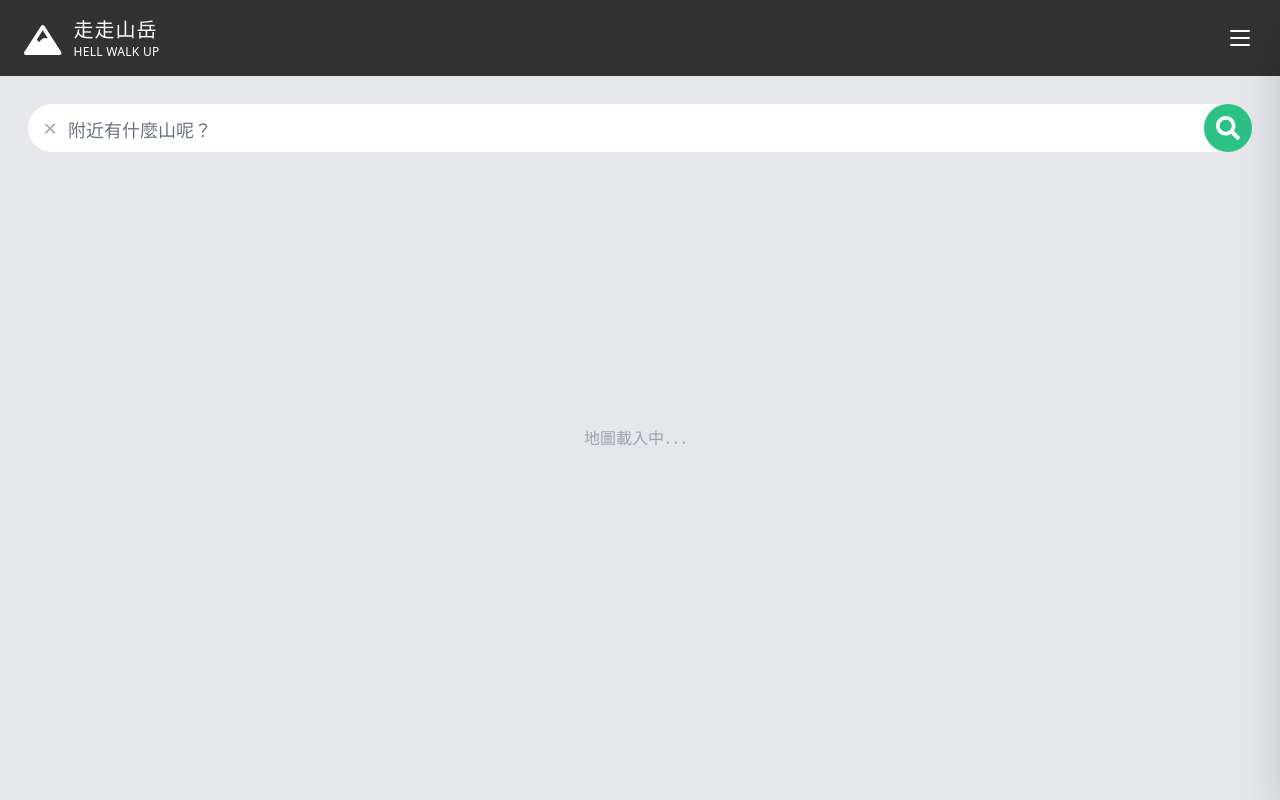
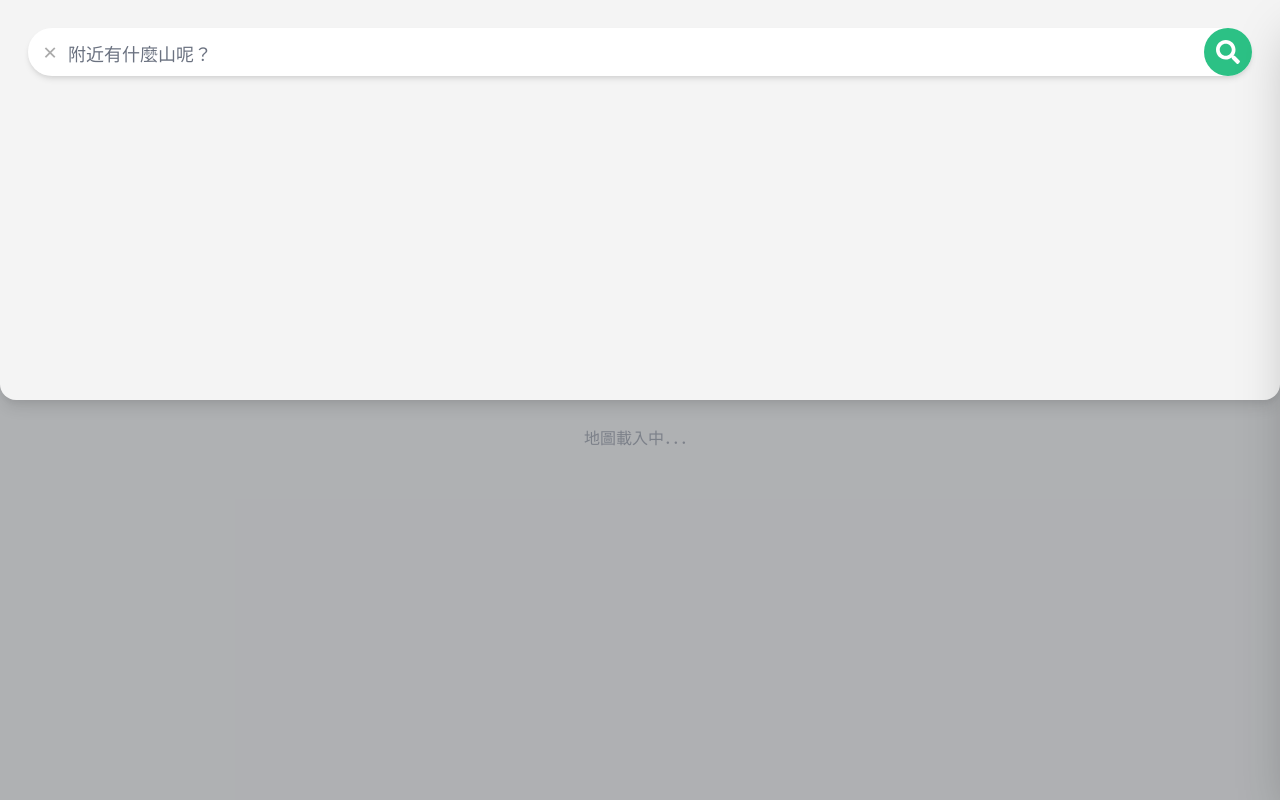
Before and after one commit to driedfishlin/hill-walk-up, a React (Create React App) app: page / in a window 1280 px wide. Both pictures are taken after a click on the button 52 px from the left and 128 px from the top of the page. Built offline with nearby package versions, Linux system fonts and the light colour scheme.

Commit message:
create map state storage and implement search-input two-way bidding

```diff
--- a/src/components/page/homePage/HomePage.js
+++ b/src/components/page/homePage/HomePage.js
@@ -8,10 +8,12 @@ import MessageBubble from './components/MessageBubble';
 
 import { createCloseHomePageBubbleAction } from '../../../store';
 import { createToggleSearchBarAction } from '../../../store';
+import { createSearchInputChangeAction } from '../../../store';
 
 //SECTION>
-const mapStateToProps = State => ({
-	UIState: State.UIState,
+const mapStateToProps = state => ({
+	UIState: state.UIState,
+	mapState: state.mapState,
 });
 const mapDispatchToProps = dispatch => {
 	return {
@@ -22,12 +24,14 @@ const mapDispatchToProps = dispatch => {
 			setSearchBar: command => {
 				dispatch(createToggleSearchBarAction(command));
 			},
+			setSearchInput: command =>
+				dispatch(createSearchInputChangeAction(command)),
 		},
 	};
 };
 
 //SECTION>
-const HomePage = function({ UIState, setFns }): React.Node {
+const HomePage = function({ UIState, setFns, mapState }): React.Node {
 	return (
 		<main className="relative bg-gray-200 flex-grow">
 			<Map />
@@ -35,7 +39,11 @@ const HomePage = function({ UIState, setFns }): React.Node {
 				setBubble={setFns.setBubble}
 				bubbleState={UIState.homePage.bubble}
 			/>
-			<SearchSystem UIState={UIState} setFns={setFns} />
+			<SearchSystem
+				UIState={UIState}
+				mapState={mapState}
+				setFns={setFns}
+			/>
 		</main>
 	);
 };
--- /dev/null
+++ b/src/components/page/homePage/components/searchSystem/ResultBoard.js
@@ -0,0 +1,36 @@
+// @flow
+import * as React from 'react';
+
+const ResultBoard = ({
+	searchMode,
+	setFns,
+}: {
+	searchMode: boolean,
+	setFns: Object,
+}): React.Node => {
+	return (
+		<div
+			className={`fixed top-0 left-0 w-full h-full transform ${
+				searchMode
+					? 'translate-y-0'
+					: '-translate-y-full transition-transform delay-1200'
+			}`}
+		>
+			<div
+				onClick={() => setFns.setSearchBar(false)}
+				className={`absolute top-0 left-0 w-full h-full bg-t-gray-dark bg-opacity-30 ${
+					searchMode ? 'block' : 'hidden'
+				}`}
+			></div>
+			<div
+				className={`absolute top-0 w-full left-0 h-1/2 bg-t-gray-light rounded-b-2xl shadow-lg transition-transform duration-500  transform ${
+					searchMode
+						? 'translate-y-0 delay-700'
+						: '-translate-y-full delay-0'
+				}`}
+			></div>
+		</div>
+	);
+};
+
+export default ResultBoard;
--- a/src/components/page/homePage/components/searchSystem/SearchBar.js
+++ b/src/components/page/homePage/components/searchSystem/SearchBar.js
@@ -4,19 +4,27 @@ import { useRef } from 'react';
 
 import SearchButton from './SearchButton';
 
-type propsType = { searchBarState: boolean, setFns: Object };
+type propsType = { searchBarState: boolean, setFns: Object, mapState: Object };
 
-const SearchBar = ({ searchBarState, setFns }: propsType): React.Node => {
+const SearchBar = ({
+	searchBarState,
+	setFns,
+	mapState,
+}: propsType): React.Node => {
 	const bar = useRef(null);
 	return (
-		<div className={`absolute top-7`}>
+		<div
+			className={`absolute transition-transform delay-300 duration-300 transform ${
+				searchBarState ? '-translate-y-12' : 'translate-y-7'
+			}`}
+		>
 			<div
 				className={`absolute w-screen px-7
 				${searchBarState ? '' : 'invisible'}`}
 			>
 				<div
 					ref={bar}
-					className={`w-full h-12 overflow-hidden rounded-full`}
+					className={`w-full h-12 overflow-hidden rounded-full shadow-md`}
 				>
 					<div
 						className={`relative h-12 w-full bg-white shadow-xl transition-transform duration-300 transform ${
@@ -35,6 +43,10 @@ const SearchBar = ({ searchBarState, setFns }: propsType): React.Node => {
 							className={`h-12 text-lg text-t-gray-dark border-none focus:outline-none focus:ring-transparent`}
 							type="text"
 							placeholder={'附近有什麼山呢？'}
+							value={mapState.searchInput}
+							onChange={event =>
+								setFns.setSearchInput(event.target.value)
+							}
 						/>
 					</div>
 				</div>
--- a/src/components/page/homePage/components/searchSystem/SearchSystem.js
+++ b/src/components/page/homePage/components/searchSystem/SearchSystem.js
@@ -1,15 +1,21 @@
 // @flow
 import * as React from 'react';
 import SearchBar from './SearchBar';
+import ResultBoard from './ResultBoard';
 
-type propsType = { UIState: Object, setFns: Object };
+type propsType = { UIState: Object, setFns: Object, mapState: Object };
 
-const SearchSystem = ({ UIState, setFns }: propsType): React.Node => {
+const SearchSystem = ({ UIState, setFns, mapState }: propsType): React.Node => {
 	return (
 		<div className={`absolute top-0 left-0`}>
+			<ResultBoard
+				searchMode={UIState.homePage.searchMode}
+				setFns={setFns}
+			/>
 			<SearchBar
 				searchBarState={UIState.homePage.searchMode}
 				setFns={setFns}
+				mapState={mapState}
 			/>
 		</div>
 	);
--- a/src/store.js
+++ b/src/store.js
@@ -8,8 +8,11 @@ const TOGGLE_IS_LOGIN = 'TOGGLE_IS_LOGIN';
 const TOGGLE_LOGIN_FORM_SHOW = 'TOGGLE_LOGIN_FORM_SHOW';
 const HOMEPAGE_BUBBLE_MESSAGE_SHOW = 'HOMEPAGE_BUBBLE_MESSAGE_SHOW';
 const TOGGLE_SEARCH_BAR = 'TOGGLE_SEARCH_BAR';
+const SEARCH_INPUT_CHANGE = 'SEARCH_INPUT_CHANGE';
 
-type ActionsType = { type: string, command: boolean };
+type ActionsType =
+	| { type: string, command: boolean }
+	| { type: 'SEARCH_INPUT_CHANGE', command: string };
 
 // type ActionsType =
 // 	| { type: 'TOGGLE_NAV_BAR', command: boolean }
@@ -46,6 +49,12 @@ export const createToggleSearchBarAction = (command: boolean): ActionsType => ({
 	type: TOGGLE_SEARCH_BAR,
 	command,
 });
+export const createSearchInputChangeAction = (
+	command: string
+): ActionsType => ({
+	type: SEARCH_INPUT_CHANGE,
+	command,
+});
 
 //SECTION> DATA STRUCTURE
 
@@ -76,6 +85,13 @@ const initUserState = {
 };
 type userStateType = {
 	isLogin: boolean,
+};
+// 紀錄地圖與公開資料
+const initMapState = {
+	searchInput: '',
+};
+type initMapType = {
+	searchInput: string,
 };
 
 //SECTION> REDUCERS
@@ -119,9 +135,22 @@ const userStateReducer = (
 	}
 };
 
+const mapStateReducer = (
+	prevState: initMapType = initMapState,
+	action: ActionsType
+) => {
+	switch (action.type) {
+		case 'SEARCH_INPUT_CHANGE':
+			return { searchInput: action.command };
+		default:
+			return prevState;
+	}
+};
+
 const reducers = combineReducers({
 	UIState: UIStateReducer,
 	userState: userStateReducer,
+	mapState: mapStateReducer,
 });
 
 //SECTION> STORE
--- a/tailwind.config.js
+++ b/tailwind.config.js
@@ -36,6 +36,11 @@ module.exports = {
 				height: 'height',
 				width: 'width',
 			},
+			transitionDelay: {
+				'0': '0ms',
+				'1200': '1200ms',
+				'2000': '2000ms',
+			},
 		},
 	},
 	variants: {
```
